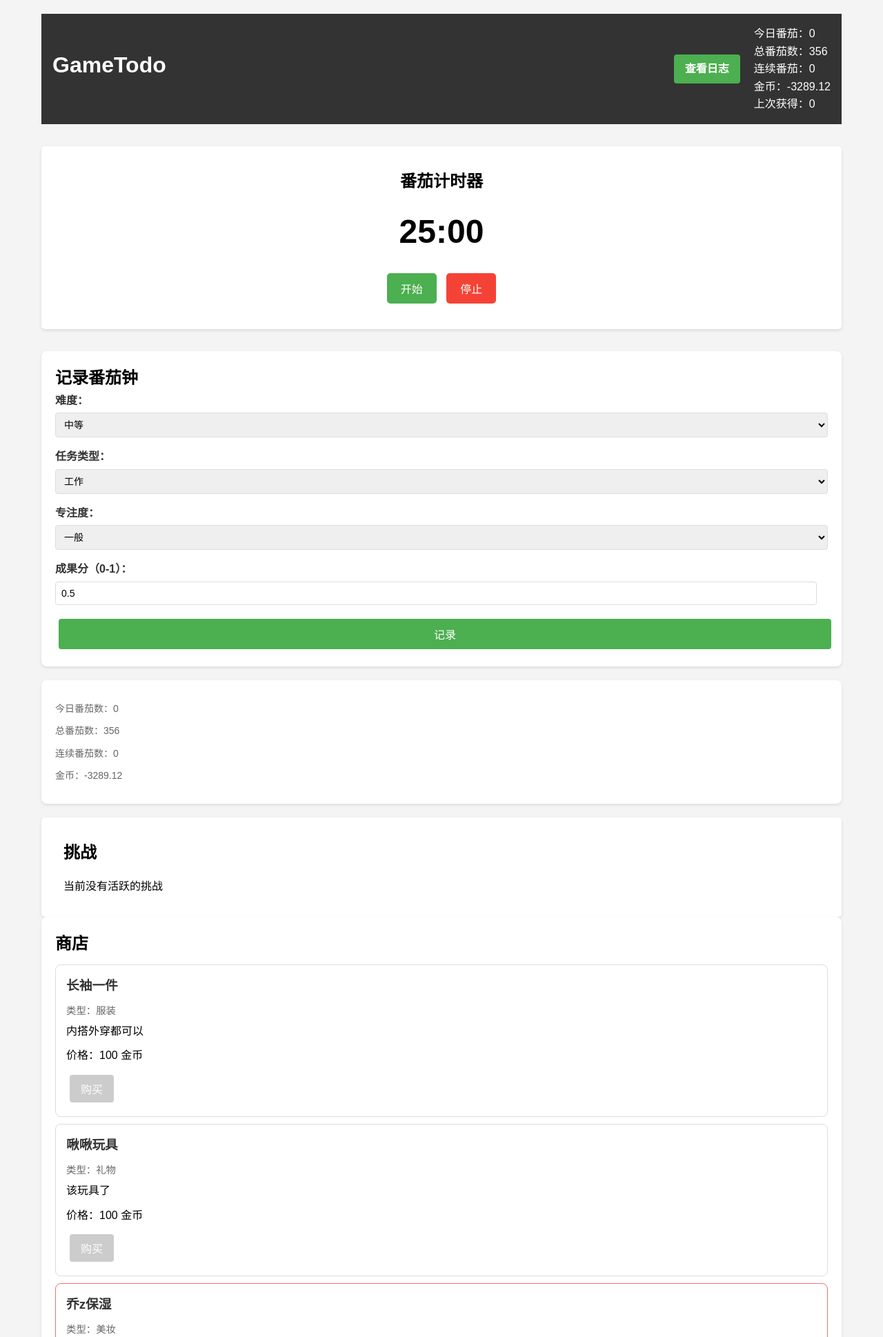
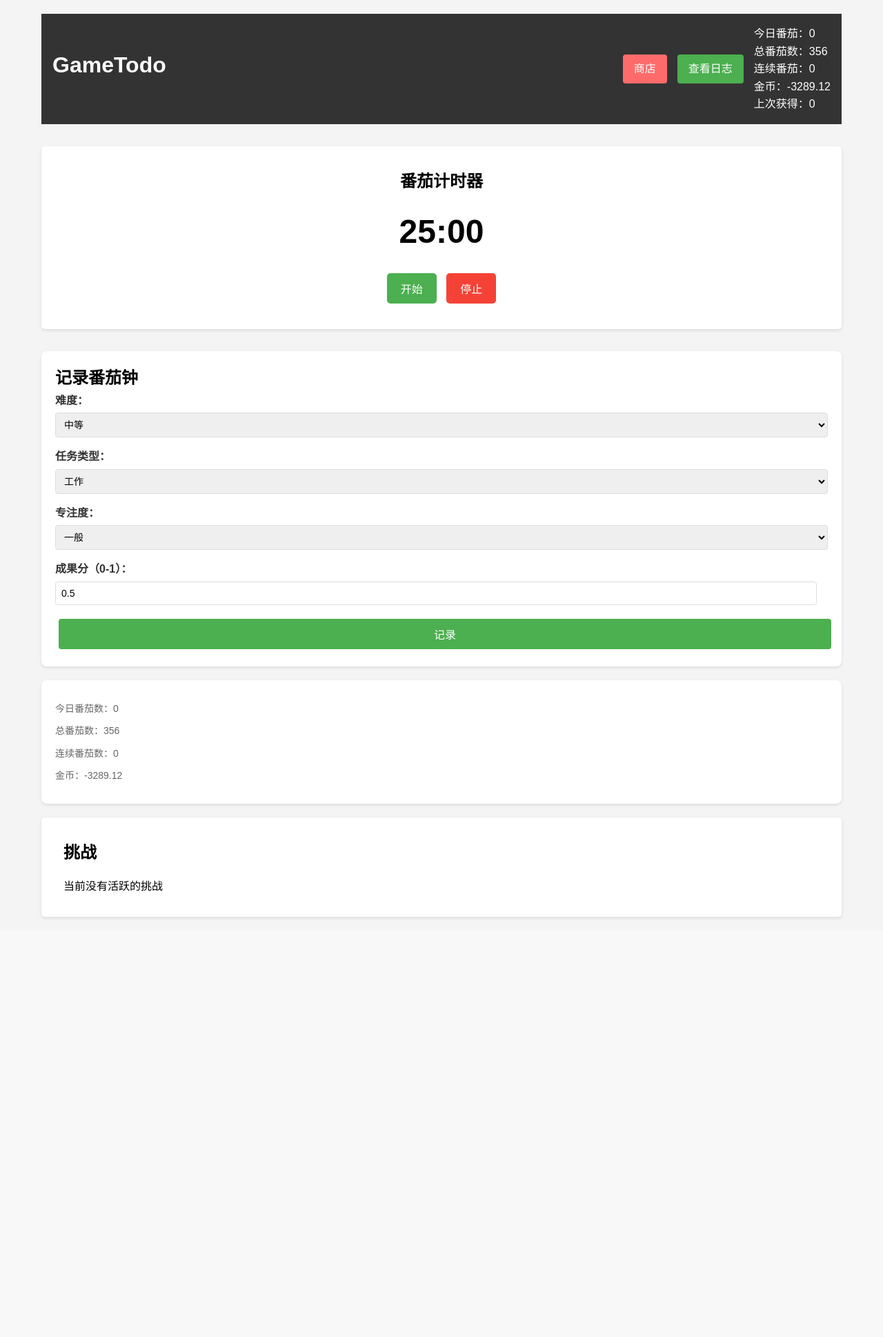
Before and after one commit to sumaliqinghua/gametodo, a Flask app: page / in a window 1280 px wide. Shown: the top 1938 px of the page at 69% size. After the commit the page ends 1332 px from the top, so only its background shows below. Run offline with Flask 3, Linux system fonts and the light colour scheme; data that the repository does not hold is empty.

Commit message:
feat: 抽离商店页

```diff
--- a/app.py
+++ b/app.py
@@ -27,6 +27,11 @@ user = User()
 def index():
     logger.debug("Serving index page")
     return render_template('index.html')
+
+@app.route('/product')
+def product():
+    logger.debug("Serving product page")
+    return render_template('product.html')
 
 @app.route('/api/start-timer', methods=['POST'])
 def start_timer():
--- a/static/css/style.css
+++ b/static/css/style.css
@@ -29,17 +29,28 @@ header {
 .header-right {
     display: flex;
     align-items: center;
-    gap: 20px;
+    gap: 15px;
+}
+
+.store-button,
+.log-button {
+    padding: 8px 16px;
+    border-radius: 4px;
+    text-decoration: none;
+    color: white;
+    transition: background-color 0.3s;
+}
+
+.store-button {
+    background-color: #ff6b6b;
+}
+
+.store-button:hover {
+    background-color: #ff5252;
 }
 
 .log-button {
     background-color: #4CAF50;
-    color: white;
-    padding: 8px 16px;
-    border-radius: 4px;
-    text-decoration: none;
-    font-weight: bold;
-    transition: background-color 0.3s;
 }
 
 .log-button:hover {
--- a/static/js/main.js
+++ b/static/js/main.js
@@ -13,6 +13,9 @@ document.addEventListener('DOMContentLoaded', function() {
     } else if (window.location.pathname === '/logs') {
         // 日志页功能
         initLogsPage();
+    } else if (window.location.pathname === '/product') {
+        // 商店页功能
+        initProductPage();
     }
 });
 
@@ -97,6 +100,12 @@ function initMainPage() {
 function initLogsPage() {
     // 获取日志记录
     fetchLogs();
+}
+
+// 商店页初始化
+function initProductPage() {
+    // 获取商品列表
+    fetchProducts();
 }
 
 // 更新用户信息
--- a/templates/index.html
+++ b/templates/index.html
@@ -11,6 +11,7 @@
         <header>
             <h1>GameTodo</h1>
             <div class="header-right">
+                <a href="/product" class="store-button">商店</a>
                 <a href="/logs" class="log-button">查看日志</a>
                 <div id="user-info">
                     <!-- User information will be displayed here -->
@@ -81,12 +82,6 @@
                 </div>
             </section>
 
-            <section class="store-section">
-                <h2>商店</h2>
-                <div id="products-list">
-                    <!-- 商品列表将通过 JavaScript 动态更新 -->
-                </div>
-            </section>
         </main>
     </div>
 
```
Also changed, not shown: templates/product.html (added, +34 -0 lines).
